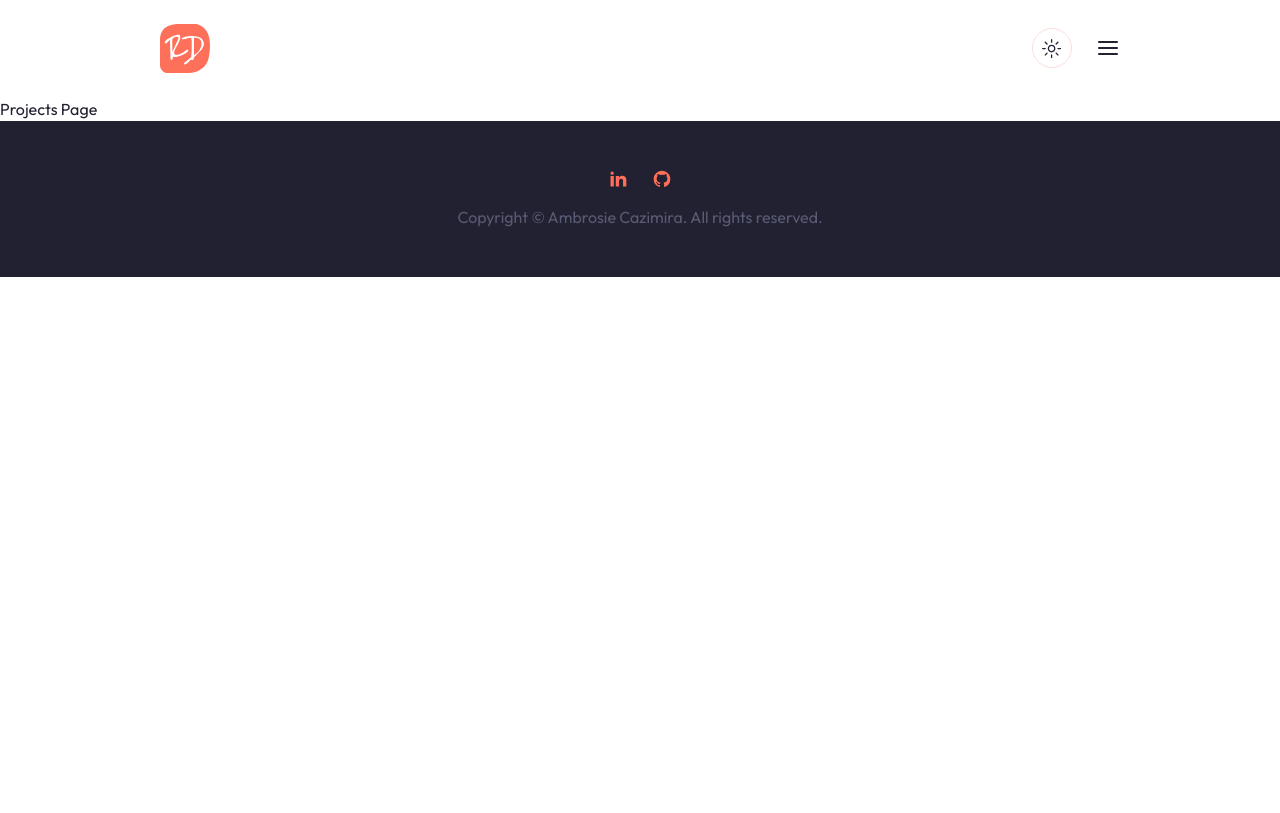
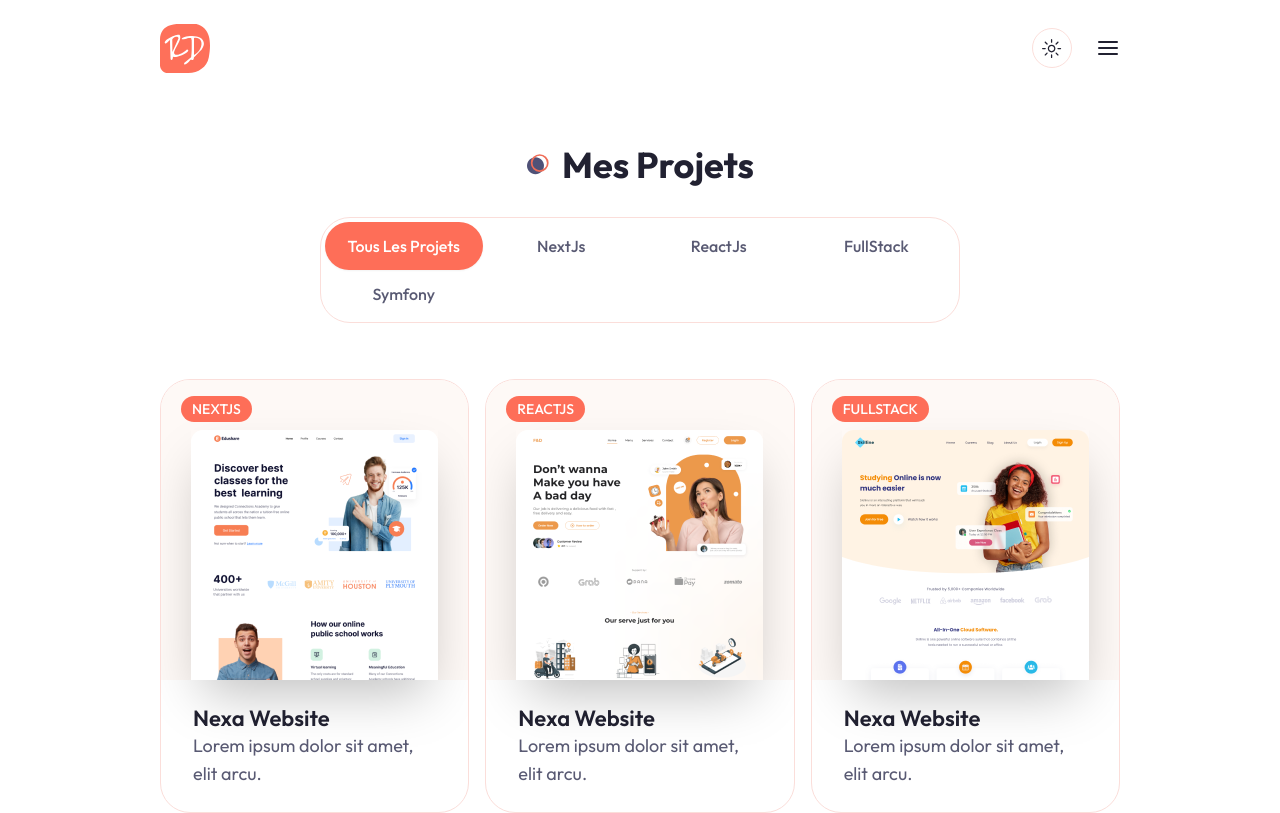
Before and after one commit to Ambrosioc/portfolio-next, a Next.js app: page /projects in a window 1280 px wide. Shown: the top 813 px of the page. Built offline with nearby package versions, Linux system fonts and the light colour scheme.

Commit message:
finish projets page

```diff
--- a/app/projects/page.jsx
+++ b/app/projects/page.jsx
@@ -1,7 +1,125 @@
-import React from "react";
+"use client";
+import React, { useState } from "react";
+import { Tabs, TabsList, TabsContent, TabsTrigger } from "@/components/ui/tabs";
+import ProjectCard from "@/components/ProjectCard";
+
+const projectData = [
+	{
+		image: "/work/1.png",
+		category: "NextJs",
+		name: "Nexa Website",
+		description: "Lorem ipsum dolor sit amet, elit arcu.",
+		link: "/",
+		github: "/",
+	},
+	{
+		image: "/work/2.png",
+		category: "ReactJs",
+		name: "Nexa Website",
+		description: "Lorem ipsum dolor sit amet, elit arcu.",
+		link: "/",
+		github: "/",
+	},
+	{
+		image: "/work/3.png",
+		category: "FullStack",
+		name: "Nexa Website",
+		description: "Lorem ipsum dolor sit amet, elit arcu.",
+		link: "/",
+		github: "/",
+	},
+	{
+		image: "/work/4.png",
+		category: "Symfony",
+		name: "Nexa Website",
+		description:
+			"Lorem ipsum dolor sit amet, consectetur adipiscing elit. Sed euismod, elit arcu.",
+		link: "/",
+		github: "/",
+	},
+	{
+		image: "/work/1.png",
+		category: "NextJs",
+		name: "Nexa Website",
+		description: "Lorem ipsum dolor sit amet, elit arcu.",
+		link: "/",
+		github: "/",
+	},
+	{
+		image: "/work/2.png",
+		category: "ReactJs",
+		name: "Nexa Website",
+		description: "Lorem ipsum dolor sit amet, elit arcu.",
+		link: "/",
+		github: "/",
+	},
+	{
+		image: "/work/3.png",
+		category: "FullStack",
+		name: "Nexa Website",
+		description: "Lorem ipsum dolor sit amet, elit arcu.",
+		link: "/",
+		github: "/",
+	},
+	{
+		image: "/work/4.png",
+		category: "Symfony",
+		name: "Nexa Website",
+		description:
+			"Lorem ipsum dolor sit amet, consectetur adipiscing elit. Sed euismod, elit arcu.",
+		link: "/",
+		github: "/",
+	},
+];
+
+const uniqueCategories = [
+	"Tous les projets",
+	...new Set(projectData.map((project) => project.category)),
+];
 
 const Projects = () => {
-	return <div>Projects Page</div>;
+	const [categories, setCategories] = useState(uniqueCategories);
+	const [category, setCategory] = useState("Tous les projets");
+
+	const filteredProjects = projectData.filter((project) => {
+		return category === "Tous les projets"
+			? project
+			: project.category === category;
+	});
+
+	return (
+		<section className="min-h-screen pt-12">
+			<div className="container mx-auto">
+				<h2 className="section-title mb-8 xl:mb-16 text-center mx-auto">
+					Mes Projets
+				</h2>
+				{/* tabs */}
+				<Tabs defaultValue={category} className="mb-24 xl:mb-48">
+					<TabsList className="w-full grid h-full md:grid-cols-4 lg:max-w-[640px] mb-12 mx-auto md:border dark:border-none ">
+						{categories.map((category, index) => (
+							<TabsTrigger
+								onClick={() => setCategory(category)}
+								value={category}
+								key={index}
+								className="capitalize w-[162px] md:w-auto">
+								{category}
+							</TabsTrigger>
+						))}
+					</TabsList>
+					{/* tabs content */}
+					<div className="text-lg xl:mt-8 grid grid-cols-1 lg:grid-cols-3 gap-4">
+						{filteredProjects.map((project, index) => {
+							return (
+								<TabsContent key={index} value={category}>
+									<ProjectCard project={project} />
+								</TabsContent>
+							);
+						})}
+					</div>
+				</Tabs>
+			</div>
+		</section>
+	);
 };
 
 export default Projects;
```
